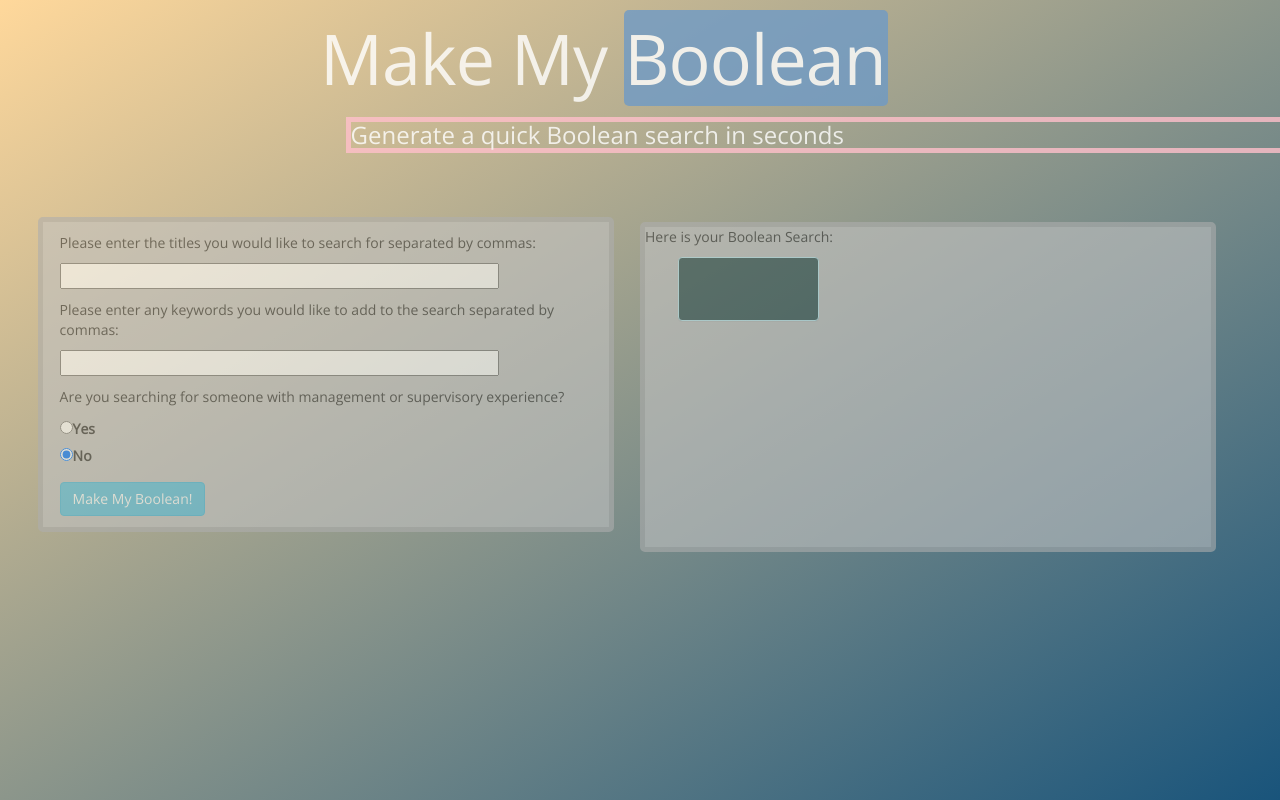
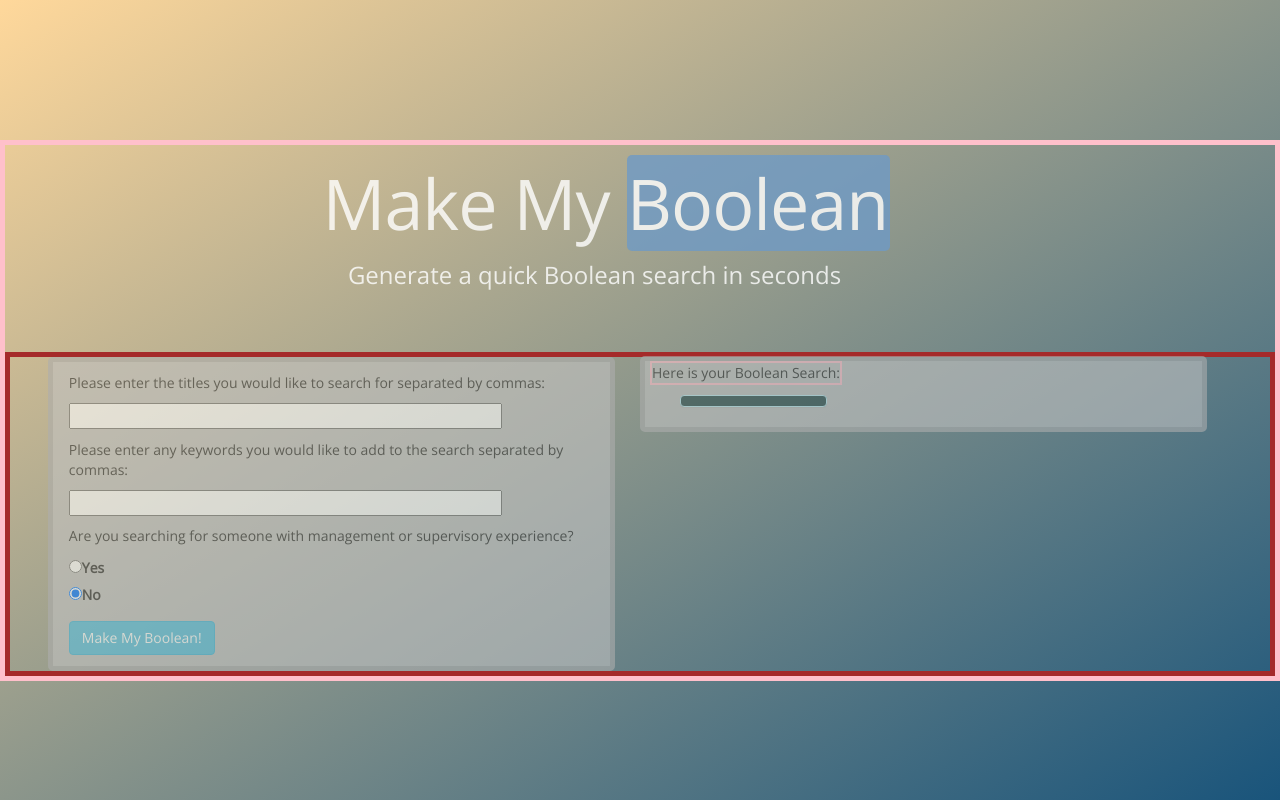
Before and after one commit to madisoncarr/make_my_boolean, a React (Create React App) app: page / in a window 1280 px wide. Built offline with nearby package versions, Linux system fonts and the light colour scheme.

Commit message:
why is css so hard

```diff
--- a/src/App.css
+++ b/src/App.css
@@ -1,5 +1,7 @@
-main-components {
-  text-align: center;
+.main-components {
+  border: solid 5px pink;
+  position: relative;
+  top: 10em;
 }
 
 .search-components {
@@ -27,6 +29,13 @@ main-components {
   position: relative;
   display: inline-flex;
   left: 5%;
-  top: -.45em;
-  height: 23.6em;
+  top: -.7em;
+  height: 100%;
 }
+
+.grey-components {
+  width: 100%;
+  border: solid 5px brown;
+  /* position: relative; */
+  top: 25%;
+}
--- a/src/App.js
+++ b/src/App.js
@@ -13,6 +13,7 @@ class App extends Component {
     return (
       <div className="main-components">
         <TitleInfo />
+        <div className="grey-components">
           <div className="search-components">
             <SearchBars
               pullBoolean={value => this.setState({ myBoolean: value })}
@@ -22,6 +23,7 @@ class App extends Component {
             <BooleanDisplay passBoolean={this.state.myBoolean} />
           </div>
         </div>
+      </div>
     );
   }
 }
--- a/src/boolean_display.js
+++ b/src/boolean_display.js
@@ -3,7 +3,7 @@ import "./styles/boolean_display.css";
 
 let BooleanDisplay = props => {
   return (
-    <div>
+    <div className="full-boolean-display">
       <div className="boolean-instructions">
         <p>Here is your Boolean Search:</p>
       </div>
--- a/src/index.css
+++ b/src/index.css
@@ -8,7 +8,7 @@ body {
   background-image: linear-gradient(to bottom right, #ffd89b, #19547b);
   background-repeat: no-repeat;
   height: 100%;
-  weight: 100%;
+  width: 100%;
 }
 
 html {
--- a/src/styles/boolean_display.css
+++ b/src/styles/boolean_display.css
@@ -1,8 +1,8 @@
-#panel-info {
+.panel-info {
   width: 75%;
   position: relative;
   display: block;
-  height: 20%;
+  height: 100%;
   margin-left: 5px;
   left: 15%;
   align-items: center;
@@ -10,7 +10,11 @@
   overflow: scroll;
 }
 
-#boolean-instructions p {
+.boolean-instructions p {
   margin-left: 5px;
   border: solid 2px pink;
 }
+
+.full-boolean-display {
+  height: 100%;
+}
--- a/src/styles/header.css
+++ b/src/styles/header.css
@@ -23,7 +23,6 @@
   left: 27%;
   font-weight: 100;
   margin-bottom: 5%;
-  border: solid 5px pink;
 }
 
 .blue-part {
```
Lines whose indentation alone changed are shown as unchanged.
